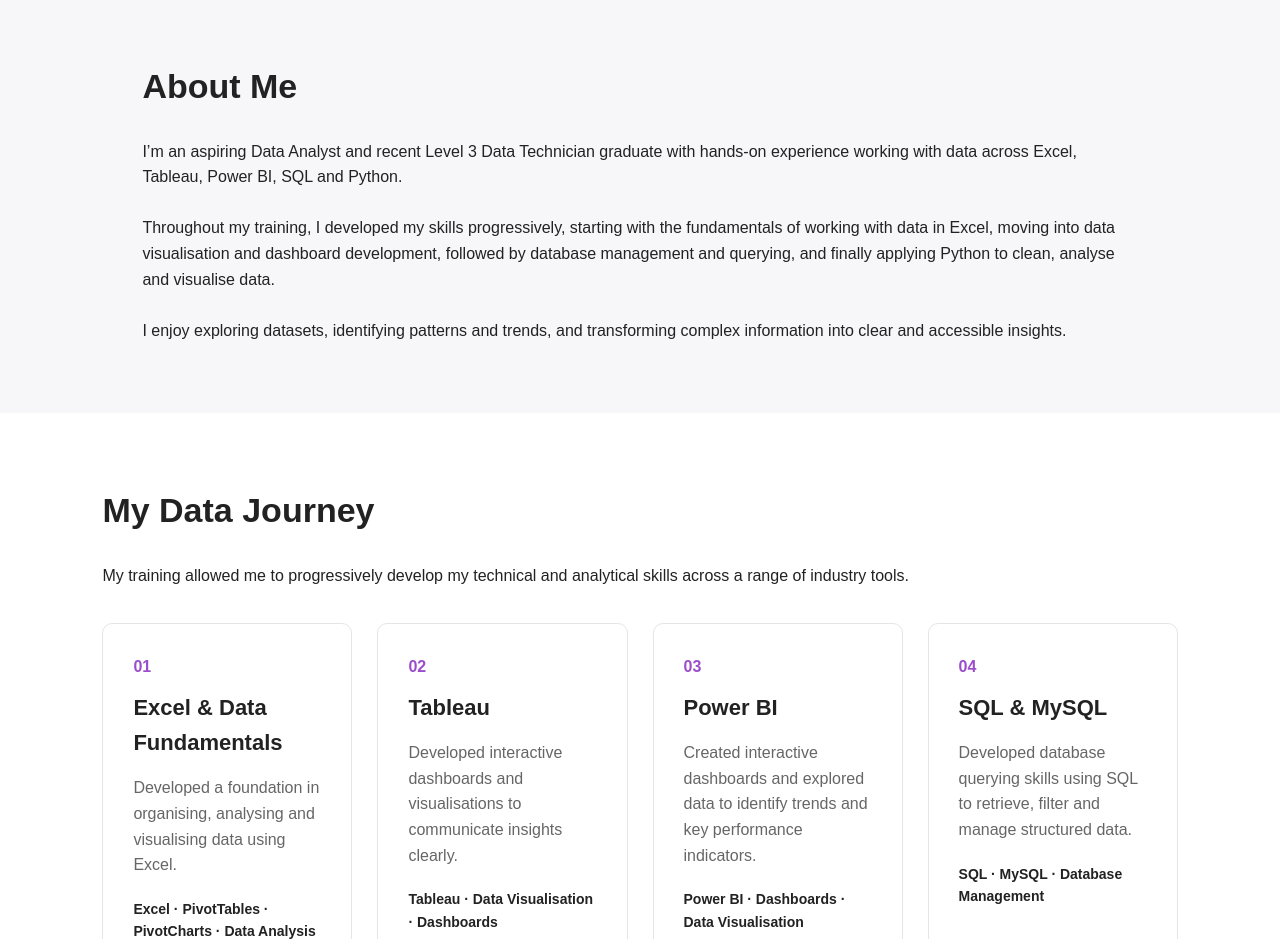
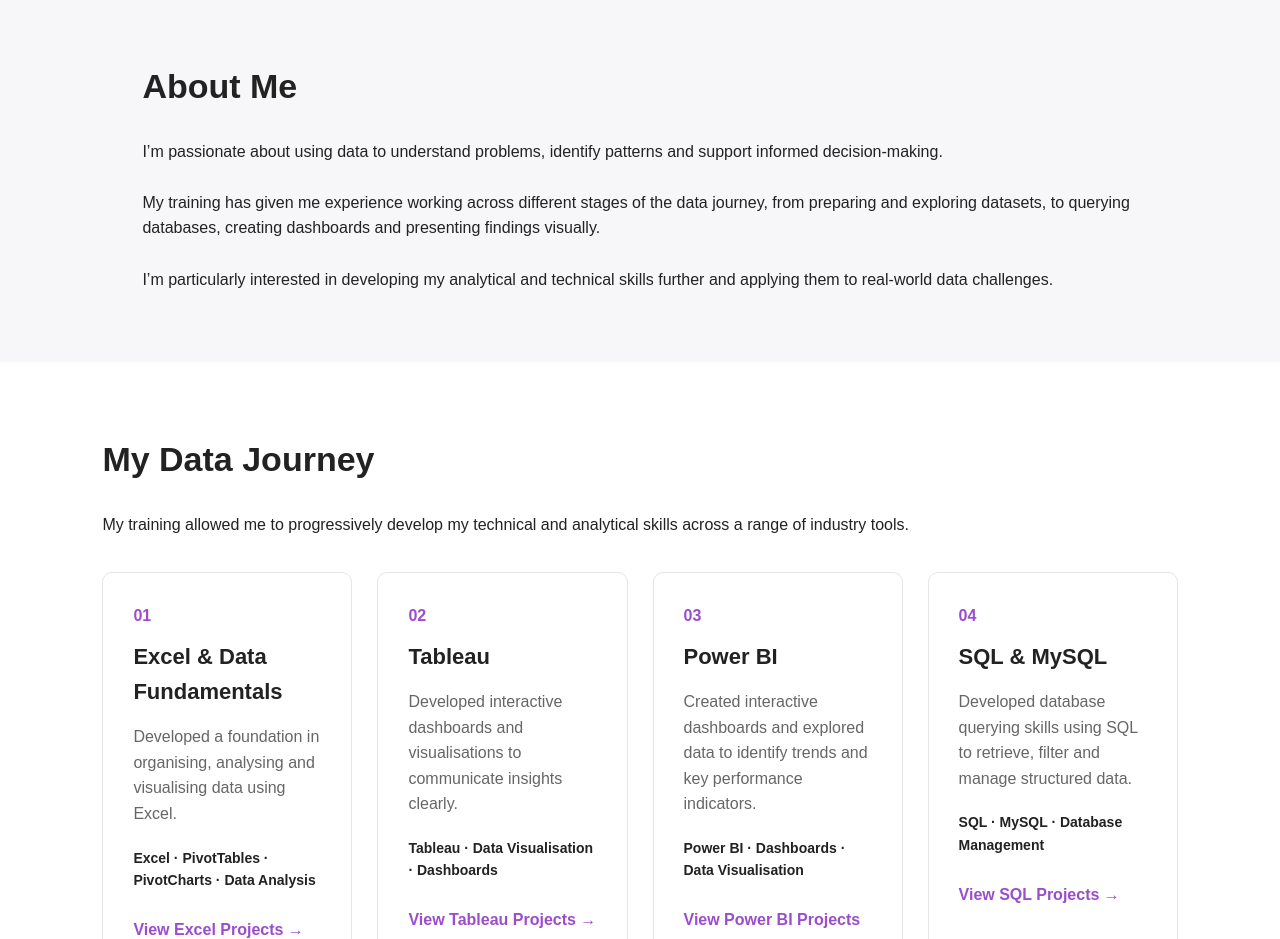
Before and after one commit to Sabrin-Y/Sabrin-Y, a plain HTML site: page index.html in a window 1280 px wide. Shown: the part 1000-1939 px from the top of the page. Drawn offline with Linux system fonts and the light colour scheme.

Commit message:
Revise 'About Me' section for improved clarity
Updated the 'About Me' section to enhance clarity and detail regarding data analysis skills and experiences.

```diff
--- a/index.html
+++ b/index.html
@@ -295,28 +295,19 @@
         <h2>About Me</h2>
 
         <p>
-            I’m an aspiring Data Analyst and recent Level 3 Data
-            Technician graduate with hands-on experience working with
-            data across Excel, Tableau, Power BI, SQL and Python.
+            I’m passionate about using data to understand problems, identify patterns and support informed decision-making.
         </p>
 
         <br>
 
         <p>
-            Throughout my training, I developed my skills progressively,
-            starting with the fundamentals of working with data in
-            Excel, moving into data visualisation and dashboard
-            development, followed by database management and querying,
-            and finally applying Python to clean, analyse and visualise
-            data.
+            My training has given me experience working across different stages of the data journey, from preparing and exploring datasets, to querying databases, creating dashboards and presenting findings visually.
         </p>
 
         <br>
 
         <p>
-            I enjoy exploring datasets, identifying patterns and trends,
-            and transforming complex information into clear and
-            accessible insights.
+            I’m particularly interested in developing my analytical and technical skills further and applying them to real-world data challenges.
         </p>
 
     </section>
```
